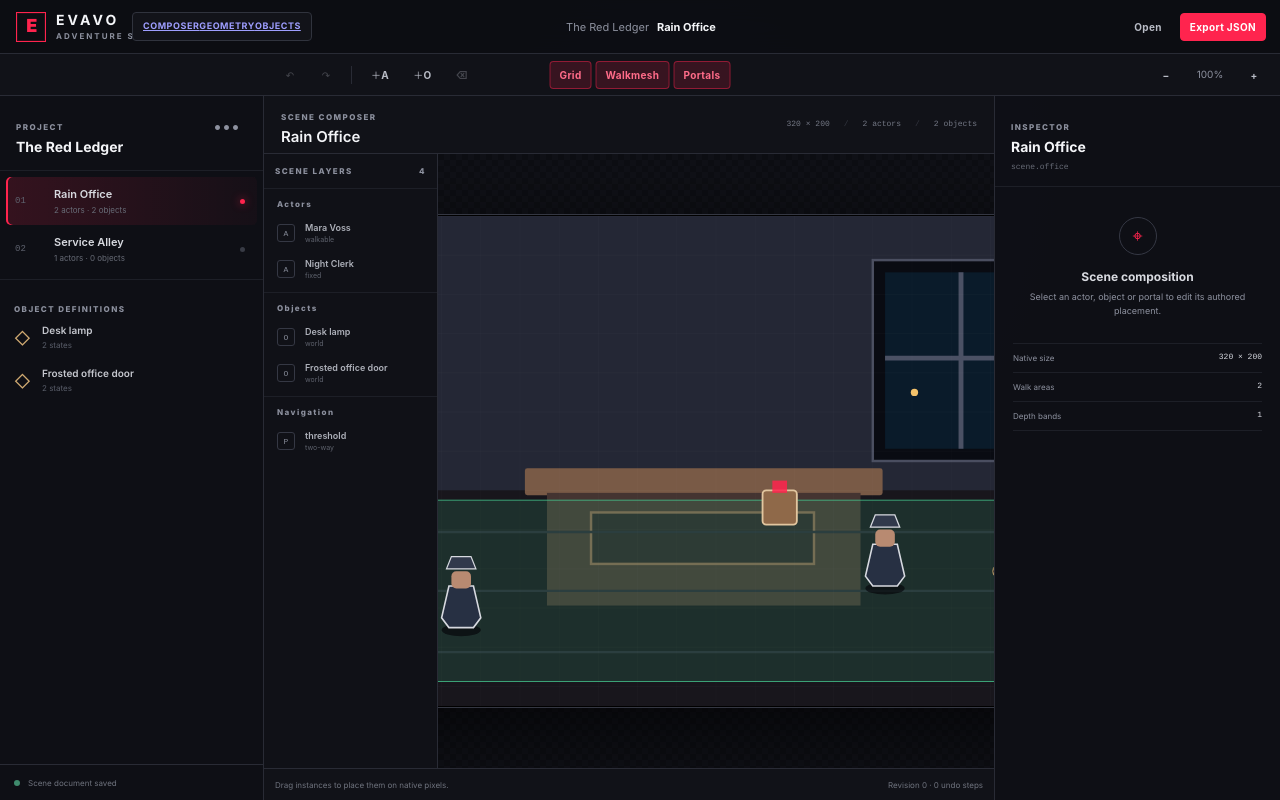
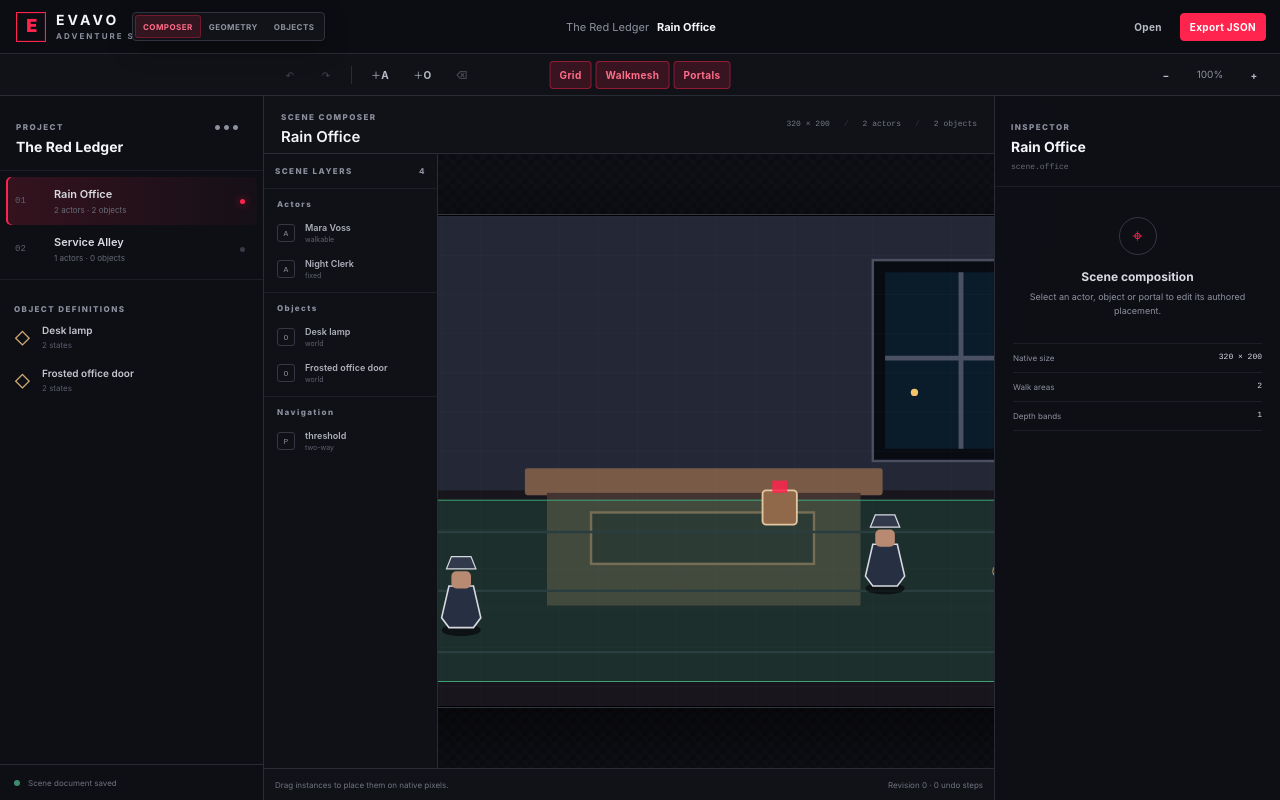
Before and after one commit to EVAVO-STUDIO/evavo-adventure-studio, a React (Vite) app in the folder apps/studio/: page / in a window 1280 px wide. Built offline with nearby package versions, Linux system fonts and the light colour scheme.

Commit message:
feat: style three-workspace studio navigator

```diff
--- a/apps/studio/src/switcher.css
+++ b/apps/studio/src/switcher.css
@@ -6,22 +6,36 @@
   display: inline-flex;
   height: 29px;
   align-items: center;
-  padding: 0 10px;
+  padding: 2px;
   border: 1px solid #30333d;
   border-radius: 4px;
   background: #121319;
-  color: #aeb1bb;
-  font-size: 9px;
-  font-weight: 700;
-  letter-spacing: 0.06em;
+  box-shadow: 0 8px 24px rgb(0 0 0 / 28%);
+}
+
+.workspace-switcher a {
+  display: inline-flex;
+  height: 23px;
+  align-items: center;
+  padding: 0 8px;
+  border-radius: 3px;
+  color: #8f939e;
+  font-size: 8px;
+  font-weight: 750;
+  letter-spacing: 0.055em;
   text-decoration: none;
   text-transform: uppercase;
 }
 
-.workspace-switcher:hover,
-.workspace-switcher:focus-visible {
-  border-color: rgb(255 36 78 / 55%);
-  background: rgb(255 36 78 / 12%);
-  color: #ff6c89;
+.workspace-switcher a:hover,
+.workspace-switcher a:focus-visible {
+  background: #1b1d25;
+  color: #d6d8df;
   outline: none;
 }
+
+.workspace-switcher a.is-active {
+  background: rgb(255 36 78 / 14%);
+  color: #ff6c89;
+  box-shadow: inset 0 0 0 1px rgb(255 36 78 / 30%);
+}
```
